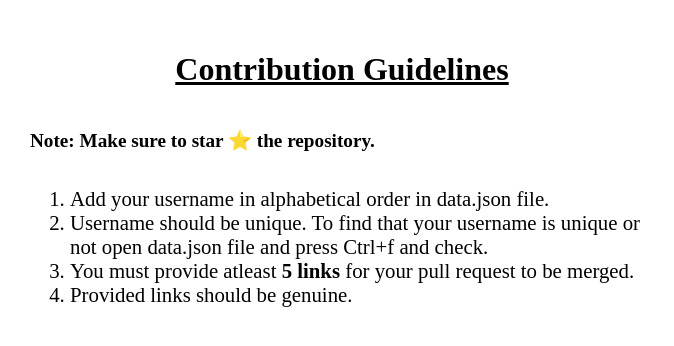
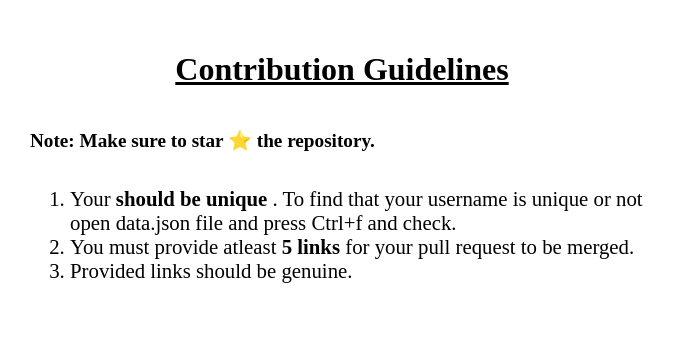
Before and after one commit to vijayyprajapati/Share-Your-Bookmarks, a plain HTML site: page contribution.html in a window 1280 px wide. Shown: the whole page, without its empty margins (298-972 px from the left). Drawn offline with Linux system fonts and the light colour scheme.

Commit message:
changed contribution guidelines

```diff
--- a/contribution.html
+++ b/contribution.html
@@ -49,10 +49,7 @@
         <ol>
 
             <li>
-              Add your username in alphabetical order in data.json file.
-            </li>
-            <li>
-                Username should be unique. To find that your username is unique or not open data.json file and press Ctrl+f and check.
+                Your <span style="font-weight:bold;">should be unique</span> . To find that your username is unique or not open data.json file and press Ctrl+f and check.
             </li>
 
             <li>
```
